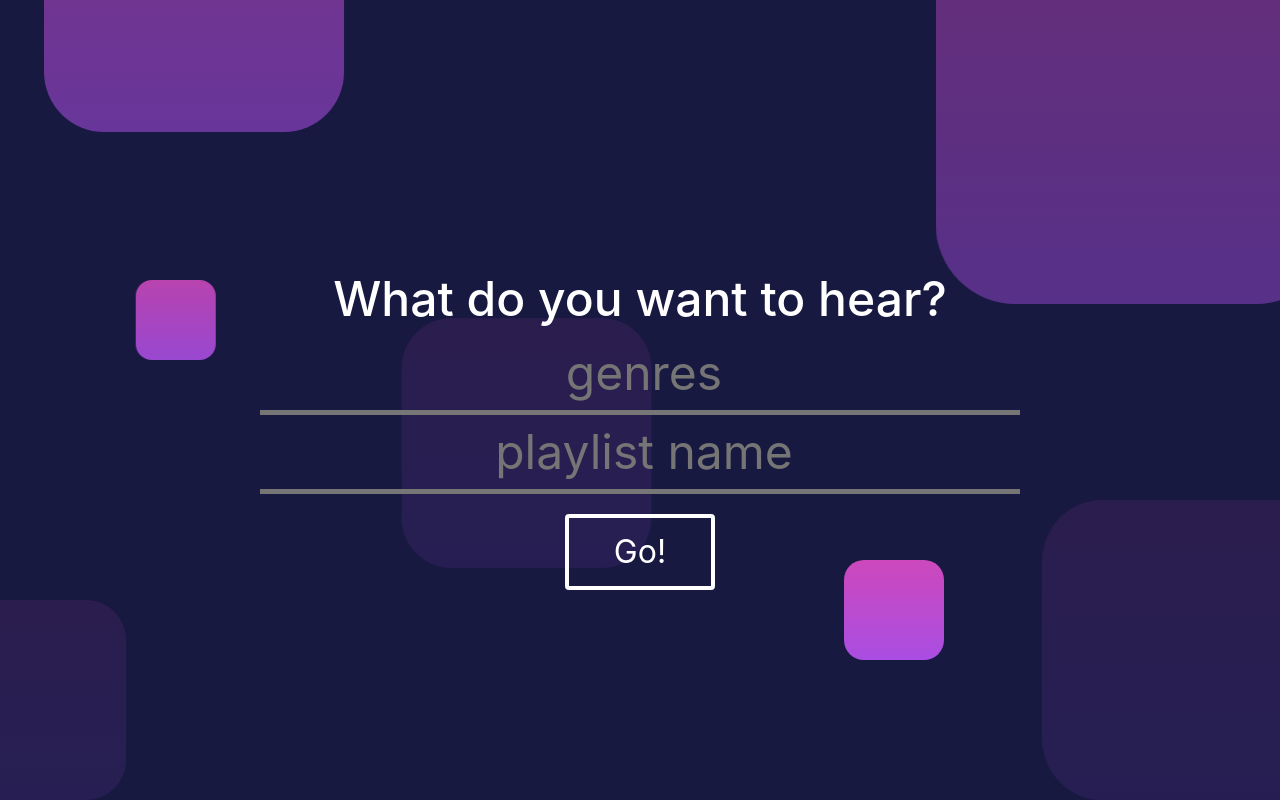
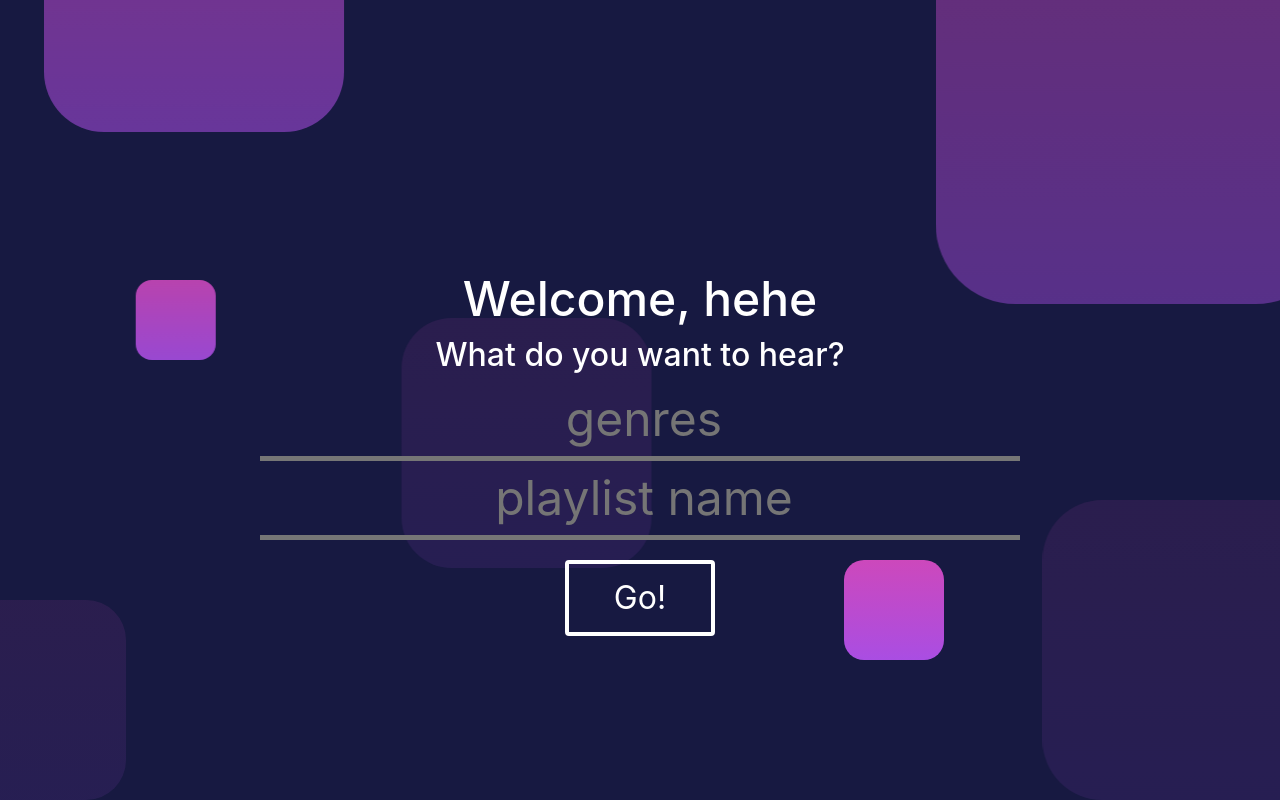
Before and after one commit to Jonathancui123/AutoDJ, a React (Create React App) app in the folder frontend/: page /create in a window 1280 px wide. Built offline with nearby package versions, Linux system fonts and the light colour scheme; no server answers.

Commit message:
Update CreatePage.js

```diff
--- a/frontend/src/views/CreatePage.js
+++ b/frontend/src/views/CreatePage.js
@@ -14,6 +14,7 @@ class Create extends React.Component {
     super();
     this.state = {
       userID: "",
+      userDP: "hehe",
       genres: "",
       playlistName: "",
       playlistURI: "Null"
@@ -25,7 +26,10 @@ class Create extends React.Component {
       .then(res => {return res.json()} )
       .then(res => {
         console.log(res);
-        // this.setState({ playlistURI: data.URI });
+        this.setState({
+          userDP: res.display_name,
+          userID: res.spotifyID
+        });
       })
       .catch((err) => console.log(err))
   }
@@ -75,7 +79,8 @@ class Create extends React.Component {
 
 
           <div id="create">
-            <h1>What do you want to hear?</h1>
+        <h1>Welcome, {this.state.userDP}</h1>
+            <h2>What do you want to hear?</h2>
             <form onSubmit={this.createPlaylist} >
               <input name="genres" type="text" value={this.state.genres} onChange={this.handleChange} placeholder="genres" />
               <br></br>
```
